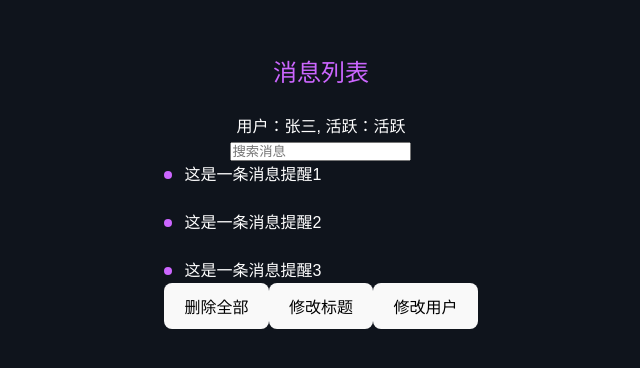
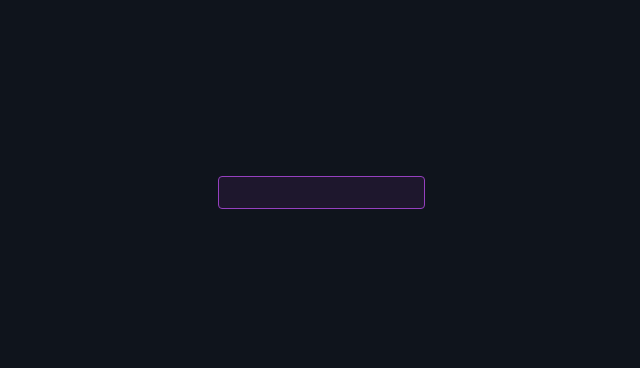
Before and after one commit to ShawnDen-coder/vue_programming, a Vue app: page / in a window 1280 px wide. Shown: the part 208-576 px from the top of the page, without its empty margins (319-959 px from the left). Built offline with nearby package versions, Linux system fonts and the light colour scheme.

Commit message:
feat： learn ref components

```diff
--- a/src/App.vue
+++ b/src/App.vue
@@ -1,16 +1,17 @@
 <template>
   <main>
-    <div class="container"><MessageList /></div>
+    <div>
+      <AutoFocus />
+    </div>
   </main>
 </template>
 
 <script>
-import MessageList from "./components/MessageList.vue";
+import AutoFocus from "./components/AutoFocus.vue";
 export default {
   components: {
-    MessageList,
+    AutoFocus,
   },
-  setup() {},
 };
 </script>
 
@@ -40,7 +41,4 @@ body {
   display: grid;
   place-items: center;
 }
-
-.container {
-}
 </style>
--- /dev/null
+++ b/src/components/Autofocus.vue
@@ -0,0 +1,31 @@
+<template>
+  <input type="text" v-model="inputText" ref="inputControl" />
+</template>
+
+<script>
+import { ref, onMounted } from "vue";
+
+export default {
+  setup() {
+    const inputText = ref("");
+    const inputControl = ref(null);
+
+    onMounted(() => {
+      inputControl.value.focus();
+    });
+
+    return { inputText, inputControl };
+  },
+};
+</script>
+
+<style scoped>
+input {
+  padding: 8px 14px;
+  border: 1px solid hsl(280deg, 50%, 50%);
+  border-radius: 4px;
+  outline: none;
+  background: hsl(280deg, 50%, 30%, 0.2);
+  color: white;
+}
+</style>
--- a/src/components/MessageList.vue
+++ /dev/null
@@ -1,99 +0,0 @@
-<template>
-  <div>
-    <h2>
-      {{ options.title }}
-    </h2>
-    <p>
-      用户：{{ options.user.name }}, 活跃：{{
-        options.user.active ? "活跃" : "不活跃"
-      }}
-    </p>
-    <input type="text" placeholder="搜索消息" v-model="searchTerm" />
-    <ul>
-      <li v-for="msg in searchedMessages" :key="msg.id">{{ msg.content }}</li>
-    </ul>
-    <button @click="messages = []">删除全部</button>
-    <button @click="options.title = '这是标题' + Math.random()">
-      修改标题
-    </button>
-    <button @click="options.user.name = '李四'">修改用户</button>
-  </div>
-</template>
-
-<script>
-import { ref, reactive, computed, watch, watchEffect } from "vue";
-export default {
-  setup() {
-    const messages = ref([
-      { id: 1, content: "这是一条消息提醒1" },
-      { id: 1, content: "这是一条消息提醒2" },
-      { id: 1, content: "这是一条消息提醒3" },
-    ]);
-
-    // 计算属性
-    const searchTerm = ref("");
-    const searchedMessages = computed(() => {
-      if (searchTerm.value === "") return messages.value;
-      return messages.value.filter((msg) =>
-        msg.content.includes(searchTerm.value)
-      );
-    });
-
-    const options = ref({
-      title: "消息列表",
-      user: {
-        name: "张三",
-        active: true,
-      },
-    });
-
-    watch(
-      () => options.value.title,
-      (newValue, oldValue, onInvalidate) => {
-        console.log(newValue, oldValue);
-        onInvalidate(() => {
-          console.log("watch 做一些清理操作");
-        });
-      }
-    );
-    watchEffect((onInvalidate) => {
-      console.log(options.value.title);
-      console.log(options.value.user.name);
-      onInvalidate(() => {
-        console.log("watchEffect 做一些清理操作");
-      });
-    });
-
-    return { messages, options, searchTerm, searchedMessages };
-  },
-};
-</script>
-
-<style scoped>
-h2 {
-  color: hsl(280deg, 100%, 70%);
-  margin-bottom: 24px;
-  text-align: center;
-}
-
-ul {
-  list-style: none;
-  display: grid;
-  gap: 24px;
-}
-
-li {
-  display: flex;
-  align-items: center;
-  gap: 12px;
-}
-
-li::before {
-  content: "";
-  display: block;
-  width: 8px;
-  height: 8px;
-  background-color: hsl(280deg, 100%, 70%);
-  border-radius: 100%;
-}
-</style>
```
